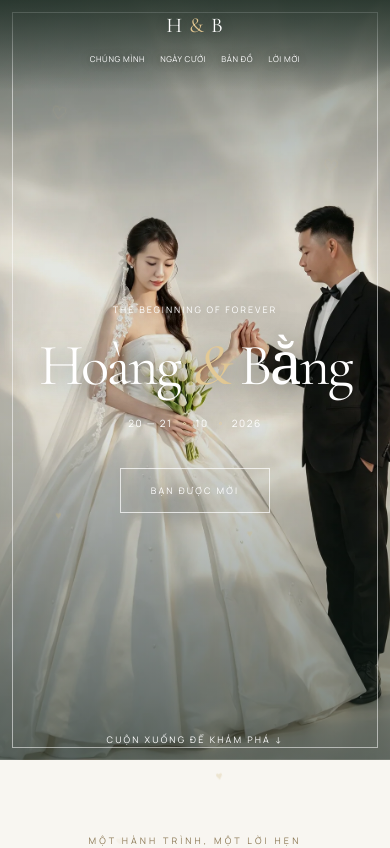
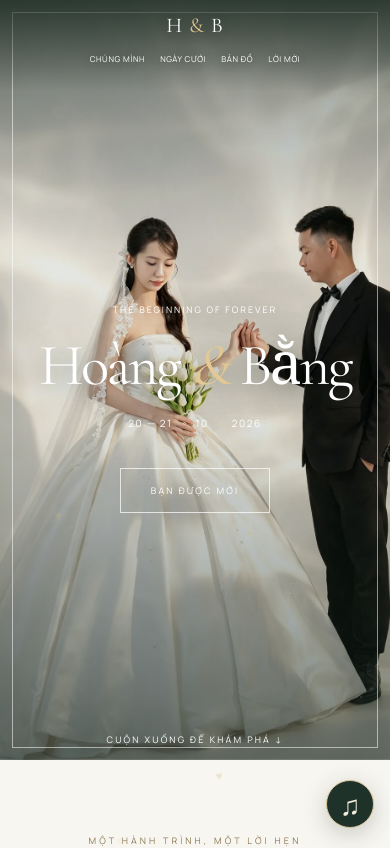
Before and after one commit to DuyManh202/hoangbang, a Next.js app: page / in a window 390 px wide. Shown: the top 848 px of the page. Built offline with nearby package versions, Linux system fonts and the light colour scheme.

Commit message:
Add wedding invitation background music

```diff
--- a/app/globals.css
+++ b/app/globals.css
@@ -116,9 +116,13 @@ h2{font-weight:400;font-size:clamp(48px,6.5vw,76px);letter-spacing:-.025em;line-
 .closing .coupleNames{color:#dfc995;font-size:64px}
 .footer{padding:26px 15px;background:#1f322a;color:#c8c9bd;font-size:9px;letter-spacing:.21em}
 .floatingHeart{color:#d0b779;opacity:0}
+.musicPlayer{position:fixed;z-index:30;right:24px;bottom:24px;width:52px;height:52px;display:grid;place-items:center;border:1px solid #d8c394;background:#1f322a;color:#f2eadb;border-radius:50%;box-shadow:0 6px 24px #17271e38;font:28px/1 Georgia,serif;cursor:pointer;transition:transform .2s,background .2s}
+.musicPlayer:hover{transform:scale(1.06);background:#304a3d}
+.musicPlayer:focus-visible{outline:2px solid #d8c394;outline-offset:3px}
 .venueCard:hover{border-color:#cbb98f}
 .event,.venueCard{transition:transform .4s cubic-bezier(.2,.7,.2,1),box-shadow .4s,border-color .4s}
 @media(max-width:650px){
+ .musicPlayer{right:16px;bottom:16px;width:48px;height:48px}
  .nav{padding:15px 16px;gap:2px;background:linear-gradient(#17271eb8,transparent)}
  .brand{font-size:21px}
  .navLinks{gap:0 15px}
--- a/app/page.js
+++ b/app/page.js
@@ -4,6 +4,7 @@ import Families from "../components/Families";
 import FloatingHearts from "../components/FloatingHearts";
 import Gallery from "../components/Gallery";
 import Hero from "../components/Hero";
+import MusicPlayer from "../components/MusicPlayer";
 import SiteHeader from "../components/SiteHeader";
 import Story from "../components/Story";
 import VenueMaps from "../components/VenueMaps";
@@ -13,6 +14,7 @@ import WeddingCountdown from "../components/WeddingCountdown";
 export default function Home() {
   return (
     <main>
+      <MusicPlayer />
       <FloatingHearts />
       <SiteHeader />
       <Hero />
--- /dev/null
+++ b/components/MusicPlayer.jsx
@@ -0,0 +1,65 @@
+"use client";
+
+import { useEffect, useRef, useState } from "react";
+
+export default function MusicPlayer() {
+  const audioRef = useRef(null);
+  const [playing, setPlaying] = useState(false);
+
+  useEffect(() => {
+    const audio = new Audio("/music/only.mp3");
+    audio.loop = true;
+    audio.volume = 0.45;
+    audioRef.current = audio;
+
+    const startOnFirstInteraction = () => {
+      audio.play()
+        .then(() => setPlaying(true))
+        .catch(() => setPlaying(false));
+    };
+
+    audio.play()
+      .then(() => setPlaying(true))
+      .catch(() => {
+        // Browsers often block audible autoplay until the visitor interacts.
+        window.addEventListener("pointerdown", startOnFirstInteraction, { once: true });
+        window.addEventListener("keydown", startOnFirstInteraction, { once: true });
+      });
+
+    return () => {
+      window.removeEventListener("pointerdown", startOnFirstInteraction);
+      window.removeEventListener("keydown", startOnFirstInteraction);
+      audio.pause();
+      audioRef.current = null;
+    };
+  }, []);
+
+  const togglePlayback = async () => {
+    const audio = audioRef.current;
+    if (!audio) return;
+
+    if (audio.paused) {
+      try {
+        await audio.play();
+        setPlaying(true);
+      } catch {
+        setPlaying(false);
+      }
+    } else {
+      audio.pause();
+      setPlaying(false);
+    }
+  };
+
+  return (
+    <button
+      className="musicPlayer"
+      type="button"
+      onClick={togglePlayback}
+      aria-label={playing ? "Tắt nhạc" : "Bật nhạc"}
+      title={playing ? "Tắt nhạc" : "Bật nhạc"}
+    >
+      <span aria-hidden="true">{playing ? "♫" : "♪"}</span>
+    </button>
+  );
+}
```
Also changed, not shown: 1 other file (tests, documents, lock files or other folders).
